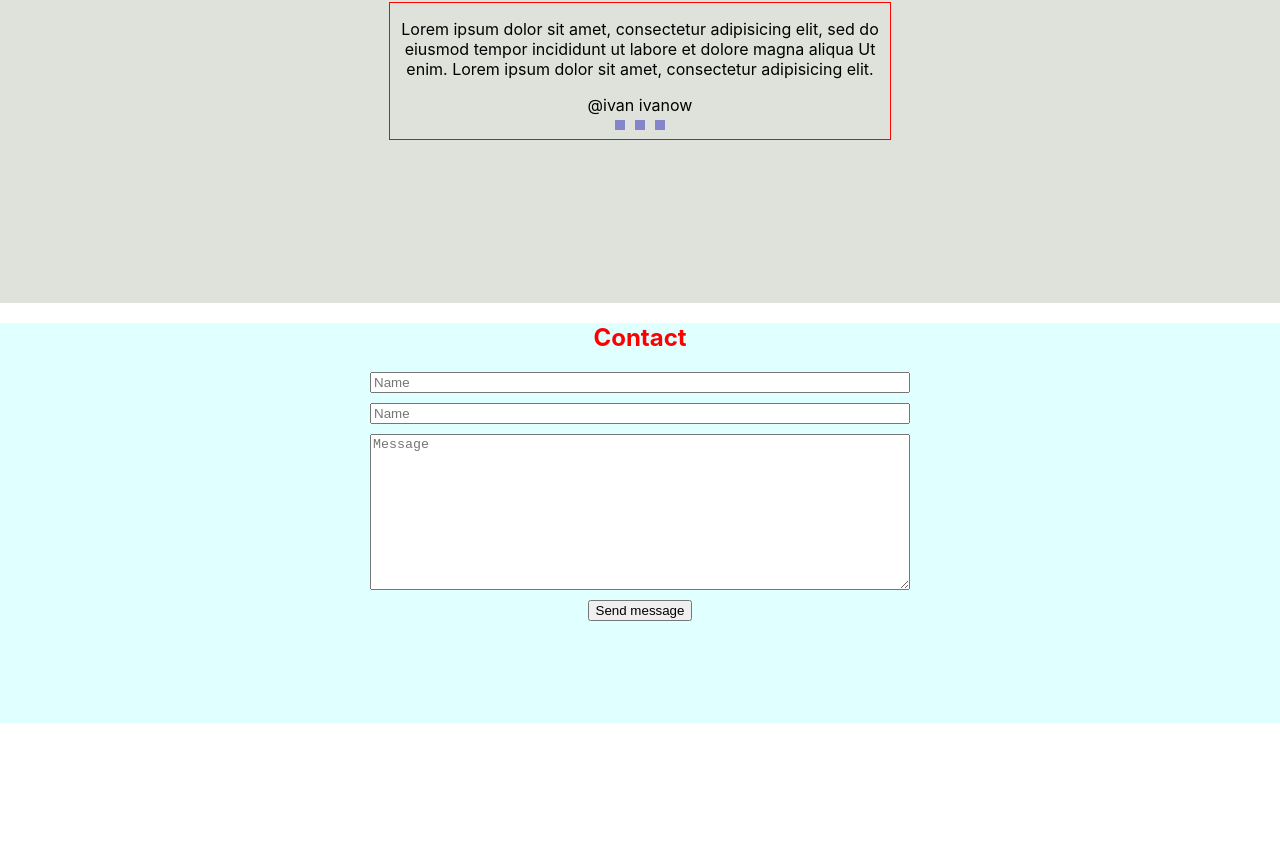
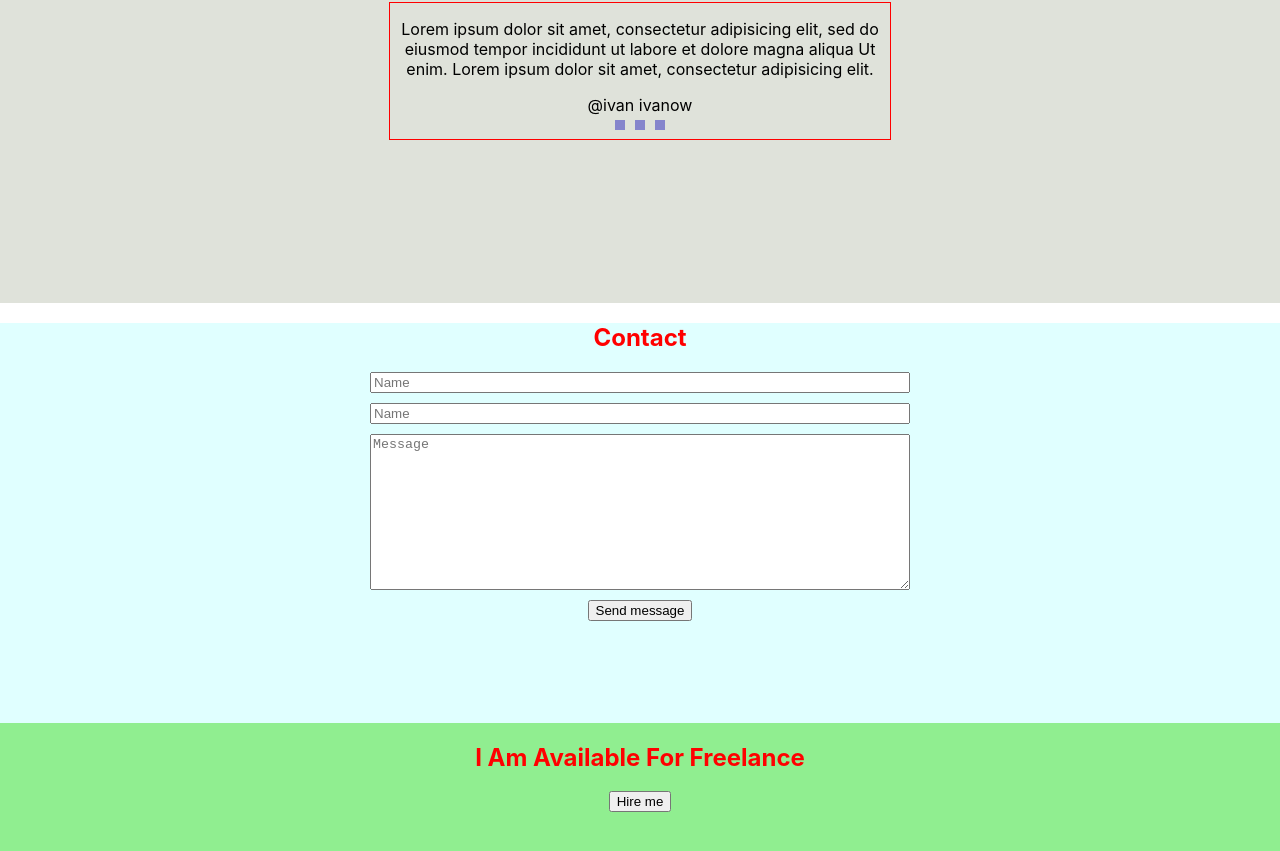
Before and after one commit to St0rY87/it-incubator-portfolio-sveta, a React (Vite) app: page / in a window 1280 px wide. Shown: the part 2241-3092 px from the top of the page. Before the commit the page ends 2964 px from the top, so only its background shows below. Built offline with nearby package versions, Linux system fonts and the light colour scheme.

Commit message:
feat: create structure of Slogan section

```diff
--- a/src/App.tsx
+++ b/src/App.tsx
@@ -3,6 +3,7 @@
 import { Contacts } from './layout/sections/contacts/Contact';
 import { Main } from './layout/sections/main/Main';
 import { Skills } from './layout/sections/skills/Skills';
+import { Slogan } from './layout/sections/slogan/Slogan';
 import { Testimony } from './layout/sections/testimony/Testimony';
 import { Works } from './layout/sections/works/Works';
 
@@ -15,6 +16,7 @@
             <Works/>
             <Testimony/>
             <Contacts/>
+            <Slogan/>
         </div>
     )
 }
--- /dev/null
+++ b/src/layout/sections/slogan/Slogan.tsx
@@ -0,0 +1,20 @@
+import styled from "styled-components";
+import { SectionTitle } from "../../../components/SectionTitle";
+import { Button } from "../../../components/Button";
+
+export const Slogan = () => {
+  return (
+    <StyledSlogan>
+      <SectionTitle>I Am Available For Freelance</SectionTitle>
+      <Button>Hire me</Button>
+    </StyledSlogan>
+  );
+};
+
+const StyledSlogan = styled.section`
+  min-height: 30vh;
+  display: flex;
+  flex-direction: column;
+  align-items: center;
+  background-color: lightgreen;
+`;
```
